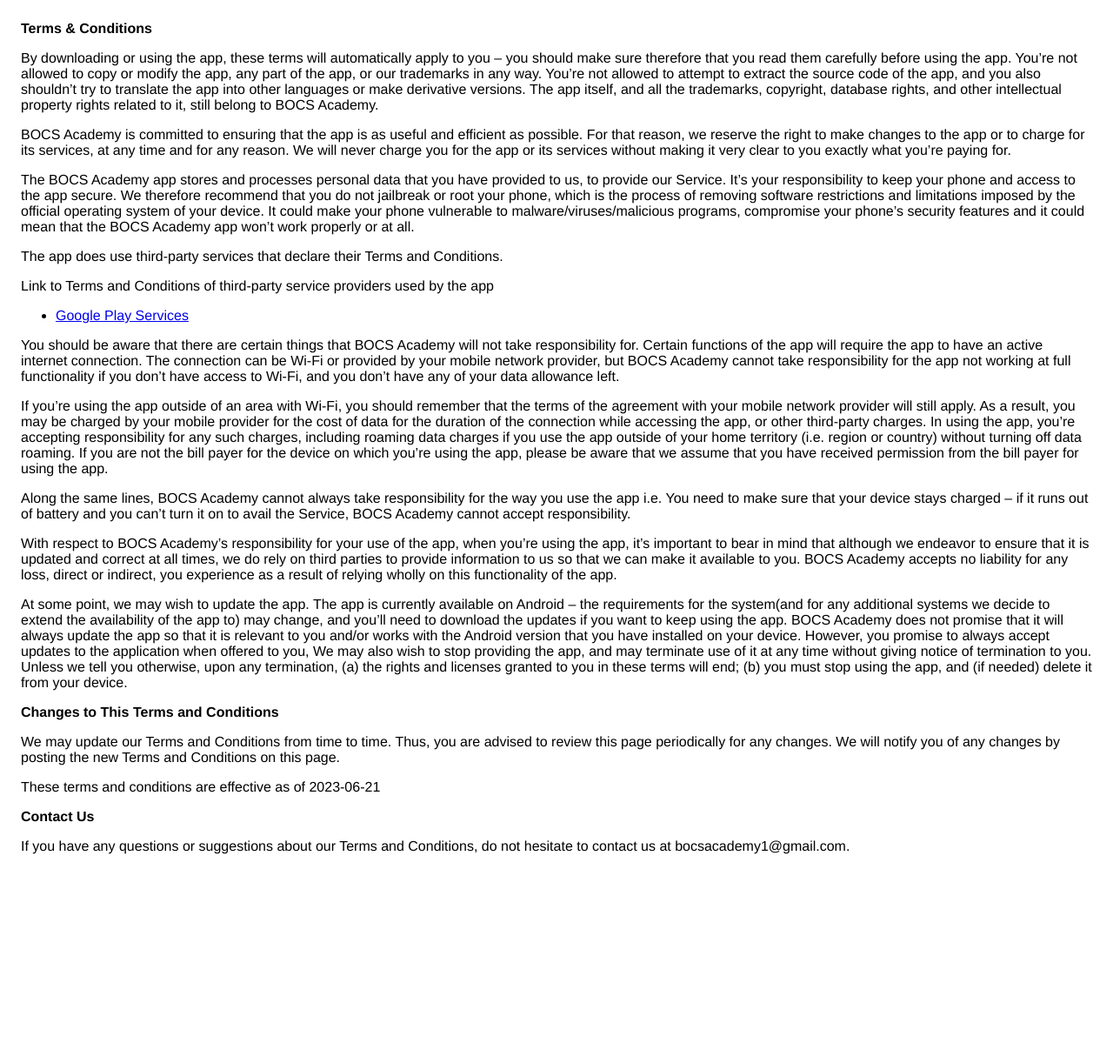
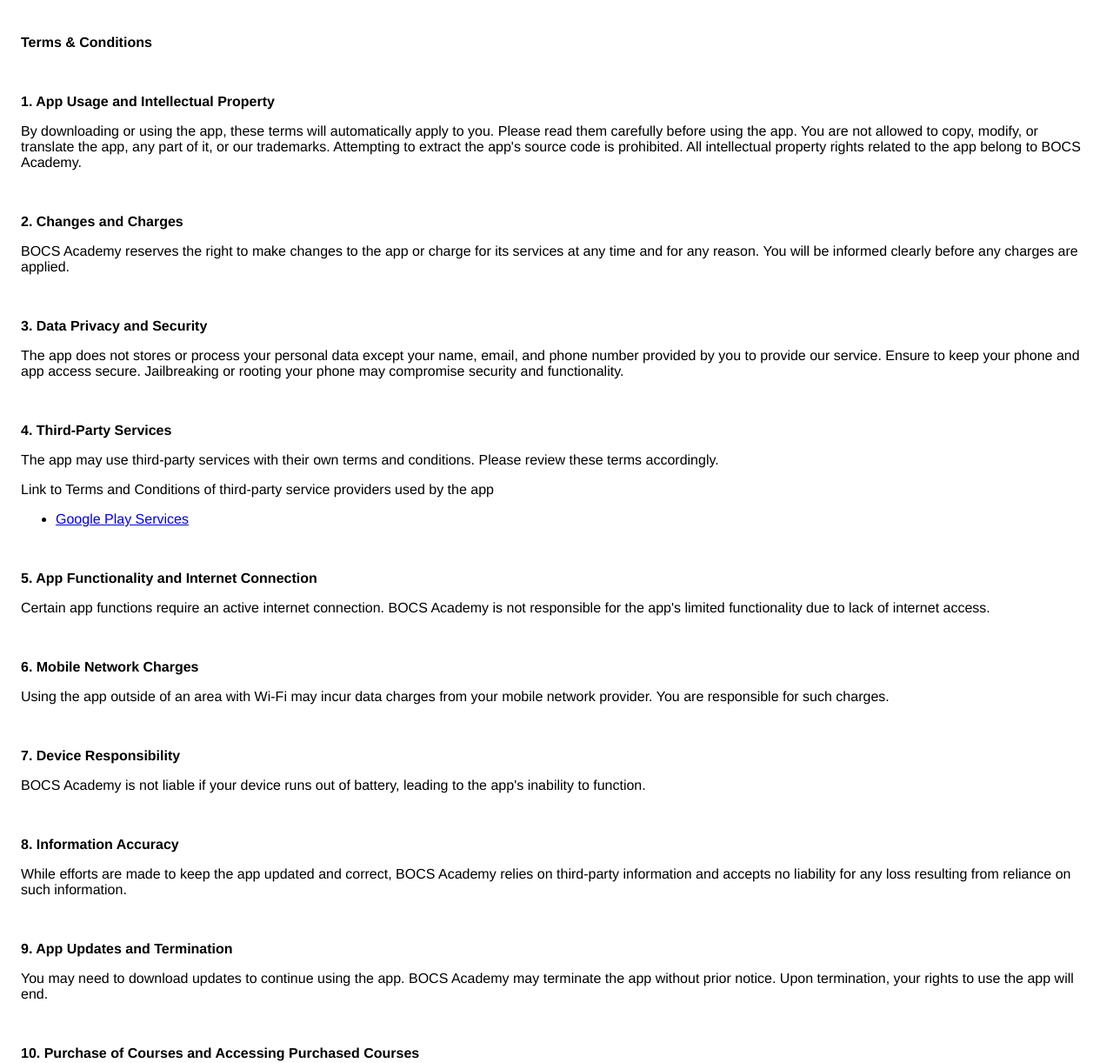
Before and after one commit to Niharon/BOCS_backend_web, a Node server app: page /termsandconditions in a window 1280 px wide. Shown: the top 1222 px of the page at 87% size. Before the commit the page ends 982 px from the top, so only its background shows below. Run offline with Node 20, Linux system fonts and the light colour scheme; some libraries are stand-ins or nearby versions.

Commit message:
Update terms_and_conditions.html

```diff
--- a/templates/terms_and_conditions.html
+++ b/templates/terms_and_conditions.html
@@ -1,113 +1,112 @@
 <!DOCTYPE html>
 <html>
+
 <head>
     <meta charset='utf-8'>
     <meta name='viewport' content='width=device-width'>
     <title>Terms &amp; Conditions</title>
-      <style> body { font-family: 'Helvetica Neue', Helvetica, Arial, sans-serif; padding:1em; } </style>
+    <style>
+        body {
+            font-family: 'Helvetica Neue', Helvetica, Arial, sans-serif;
+            padding: 1em;
+        }
+    </style>
 </head>
+
 <body>
-    <strong>Terms &amp; Conditions</strong> <p>
-                  By downloading or using the app, these terms will
-                  automatically apply to you – you should make sure therefore
-                  that you read them carefully before using the app. You’re not
-                  allowed to copy or modify the app, any part of the app, or
-                  our trademarks in any way. You’re not allowed to attempt to
-                  extract the source code of the app, and you also shouldn’t try
-                  to translate the app into other languages or make derivative
-                  versions. The app itself, and all the trademarks, copyright,
-                  database rights, and other intellectual property rights related
-                  to it, still belong to BOCS Academy.
-                </p> <p>
-                  BOCS Academy is committed to ensuring that the app is
-                  as useful and efficient as possible. For that reason, we
-                  reserve the right to make changes to the app or to charge for
-                  its services, at any time and for any reason. We will never
-                  charge you for the app or its services without making it very
-                  clear to you exactly what you’re paying for.
-                </p> <p>
-                  The BOCS Academy app stores and processes personal data that
-                  you have provided to us, to provide our
-                  Service. It’s your responsibility to keep your phone and
-                  access to the app secure. We therefore recommend that you do
-                  not jailbreak or root your phone, which is the process of
-                  removing software restrictions and limitations imposed by the
-                  official operating system of your device. It could make your
-                  phone vulnerable to malware/viruses/malicious programs,
-                  compromise your phone’s security features and it could mean
-                  that the BOCS Academy app won’t work properly or at all.
-                </p> <div><p>
-                    The app does use third-party services that declare their
-                    Terms and Conditions.
-                  </p> <p>
-                    Link to Terms and Conditions of third-party service
-                    providers used by the app
-                  </p> <ul><li><a href="https://policies.google.com/terms" target="_blank" rel="noopener noreferrer">Google Play Services</a></li><!----><!----><!----><!----><!----><!----><!----><!----><!----><!----><!----><!----><!----><!----><!----><!----><!----><!----><!----><!----><!----><!----><!----><!----><!----><!----><!----></ul></div> <p>
-                  You should be aware that there are certain things that
-                  BOCS Academy will not take responsibility for. Certain
-                  functions of the app will require the app to have an active
-                  internet connection. The connection can be Wi-Fi or provided
-                  by your mobile network provider, but BOCS Academy
-                  cannot take responsibility for the app not working at full
-                  functionality if you don’t have access to Wi-Fi, and you don’t
-                  have any of your data allowance left.
-                </p> <p></p> <p>
-                  If you’re using the app outside of an area with Wi-Fi, you
-                  should remember that the terms of the agreement with your
-                  mobile network provider will still apply. As a result, you may
-                  be charged by your mobile provider for the cost of data for
-                  the duration of the connection while accessing the app, or
-                  other third-party charges. In using the app, you’re accepting
-                  responsibility for any such charges, including roaming data
-                  charges if you use the app outside of your home territory
-                  (i.e. region or country) without turning off data roaming. If
-                  you are not the bill payer for the device on which you’re
-                  using the app, please be aware that we assume that you have
-                  received permission from the bill payer for using the app.
-                </p> <p>
-                  Along the same lines, BOCS Academy cannot always take
-                  responsibility for the way you use the app i.e. You need to
-                  make sure that your device stays charged – if it runs out of
-                  battery and you can’t turn it on to avail the Service,
-                  BOCS Academy cannot accept responsibility.
-                </p> <p>
-                  With respect to BOCS Academy’s responsibility for your
-                  use of the app, when you’re using the app, it’s important to
-                  bear in mind that although we endeavor to ensure that it is
-                  updated and correct at all times, we do rely on third parties
-                  to provide information to us so that we can make it available
-                  to you. BOCS Academy accepts no liability for any
-                  loss, direct or indirect, you experience as a result of
-                  relying wholly on this functionality of the app.
-                </p> <p>
-                  At some point, we may wish to update the app. The app is
-                  currently available on Android – the requirements for the
-                  system(and for any additional systems we
-                  decide to extend the availability of the app to) may change,
-                  and you’ll need to download the updates if you want to keep
-                  using the app. BOCS Academy does not promise that it
-                  will always update the app so that it is relevant to you
-                  and/or works with the Android version that you have
-                  installed on your device. However, you promise to always
-                  accept updates to the application when offered to you, We may
-                  also wish to stop providing the app, and may terminate use of
-                  it at any time without giving notice of termination to you.
-                  Unless we tell you otherwise, upon any termination, (a) the
-                  rights and licenses granted to you in these terms will end;
-                  (b) you must stop using the app, and (if needed) delete it
-                  from your device.
-                </p> <p><strong>Changes to This Terms and Conditions</strong></p> <p>
-                  We may update our Terms and Conditions
-                  from time to time. Thus, you are advised to review this page
-                  periodically for any changes. We will
-                  notify you of any changes by posting the new Terms and
-                  Conditions on this page.
-                </p> <p>
-                  These terms and conditions are effective as of 2023-06-21
-                </p> <p><strong>Contact Us</strong></p> <p>
-                  If you have any questions or suggestions about our
-                  Terms and Conditions, do not hesitate to contact us
-                  at bocsacademy1@gmail.com.
+    <p><strong>Terms &amp; Conditions</strong></p>
+    <p><br></p>
+    <p><strong>1. App Usage and Intellectual Property</strong></p>
+    <p>By downloading or using the app, these terms will automatically apply to you. Please read them carefully before
+        using the app. You are not allowed to copy, modify, or translate the app, any part of it, or our trademarks.
+        Attempting to extract the app&apos;s source code is prohibited. All intellectual property rights related to the
+        app belong to BOCS Academy.</p>
+    <p><br></p>
+    <p><strong>2. Changes and Charges</strong></p>
+    <p>BOCS Academy reserves the right to make changes to the app or charge for its services at any time and for any
+        reason. You will be informed clearly before any charges are applied.</p>
+    <p><br></p>
+    <p><strong>3. Data Privacy and Security</strong></p>
+    <p>The app does not stores or process your personal data except your name, email, and phone number provided by you
+        to provide our service. Ensure to keep your phone and app access secure. Jailbreaking or rooting your phone may
+        compromise security and functionality.</p>
+    <p><br></p>
+    <p><strong>4. Third-Party Services</strong></p>
+    <p>The app may use third-party services with their own terms and conditions. Please review these terms accordingly.
     </p>
+    <p>Link to Terms and Conditions of third-party service providers used by the app</p>
+    <ul>
+        <li>
+            <p><a href="https://policies.google.com/terms">Google Play Services</a></p>
+        </li>
+    </ul>
+    <p><br></p>
+    <p><strong>5. App Functionality and Internet Connection</strong></p>
+    <p>Certain app functions require an active internet connection. BOCS Academy is not responsible for the app&apos;s
+        limited functionality due to lack of internet access.</p>
+    <p><br></p>
+    <p><strong>6. Mobile Network Charges</strong></p>
+    <p>Using the app outside of an area with Wi-Fi may incur data charges from your mobile network provider. You are
+        responsible for such charges.</p>
+    <p><br></p>
+    <p><strong>7. Device Responsibility</strong></p>
+    <p>BOCS Academy is not liable if your device runs out of battery, leading to the app&apos;s inability to function.
+    </p>
+    <p><br></p>
+    <p><strong>8. Information Accuracy</strong></p>
+    <p>While efforts are made to keep the app updated and correct, BOCS Academy relies on third-party information and
+        accepts no liability for any loss resulting from reliance on such information.</p>
+    <p><br></p>
+    <p><strong>9. App Updates and Termination</strong></p>
+    <p>You may need to download updates to continue using the app. BOCS Academy may terminate the app without prior
+        notice. Upon termination, your rights to use the app will end.</p>
+    <p><br></p>
+    <p><strong>10. Purchase of Courses and Accessing Purchased Courses</strong></p>
+    <ul>
+        <li>
+            <p>Course Purchase Process:&nbsp;Anyone can buy any course from this app. Follow the steps in the app to
+                purchase a course. You can buy full or half of the course materials. Manual payment may require admin
+                verification.</p>
+        </li>
+        <li>
+            <p>Course Pricing and Availability:&nbsp;Prices are subject to change. Once purchased, the price is
+                unaffected by future adjustments. Course availability may vary based on factors like geographical
+                restrictions.</p>
+        </li>
+        <li>
+            <p>Course Access:&nbsp;Upon successful payment and verification by the admin, you&apos;ll have immediate
+                access to the purchased course, except for specific conditions on the course page. Access is
+                non-transferable. Every purchase course has an expiration time specified in the course details in the
+                app,</p>
+        </li>
+        <li>
+            <p>Refunds and Cancellations:&nbsp;Refunds are eligible for issues with the course. Other circumstances may
+                not qualify.</p>
+        </li>
+        <li>
+            <p>Course Completion and Certificates:&nbsp;Courses may offer certificates of completion based on certain
+                criteria.</p>
+        </li>
+        <li>
+            <p>Intellectual Property and Copyright:&nbsp;Unauthorized distribution or reproduction of course materials
+                is strictly prohibited and may result in legal action.</p>
+        </li>
+        <li>
+            <p>Technical Requirements:&nbsp;You are responsible for ensuring compatible devices and software to access
+                courses.</p>
+        </li>
+    </ul>
+    <p><br></p>
+    <p><strong>11. Changes to Terms and Conditions</strong></p>
+    <p>We may update our Terms and Conditions periodically. Please review this page for any changes. The terms are
+        effective as of 2023-06-21.</p>
+    <p><br></p>
+    <p><strong>12. Contact Us</strong></p>
+    <p>For any questions or suggestions about our Terms and Conditions, please contact us at <a
+            href="mailto:bocsacademy1@gmail.com">bocsacademy1@gmail.com</a>.</p>
+    <p><br></p>
+    <p><br></p>
+    <p><br></p>
 </body>
+
 </html>
```
Lines whose indentation alone changed are shown as unchanged.
